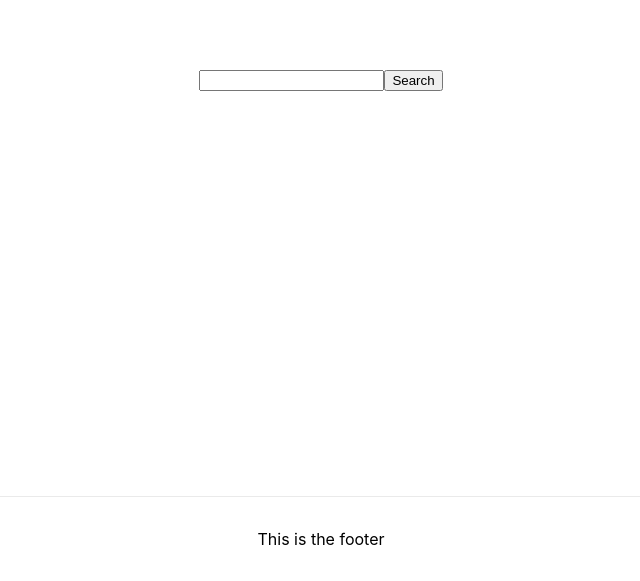
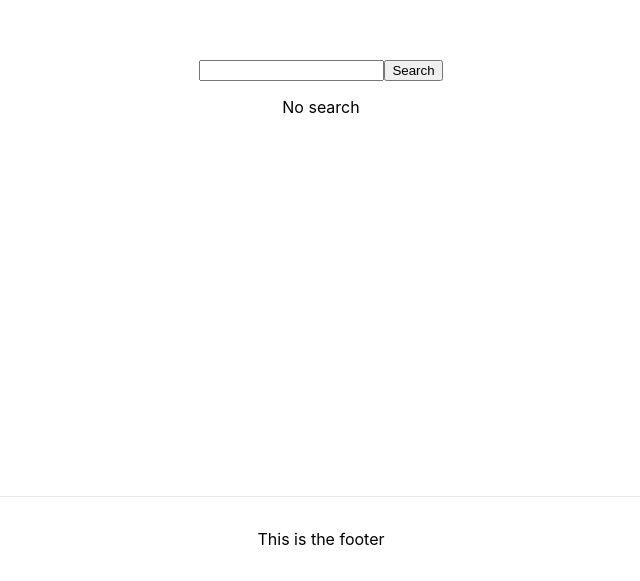
Before and after one commit to fernanhick/weather-next, a Next.js app: page / in a window 1280 px wide. Shown: the part 304-885 px from the top of the page, without its empty margins (319-959 px from the left). Built offline with nearby package versions, Linux system fonts and the light colour scheme; no server answers.

Commit message:
searchbar update data

```diff
--- a/pages/index.js
+++ b/pages/index.js
@@ -13,16 +13,16 @@ export default function Home() {
     const url = `https://api.open-meteo.com/v1/forecast?latitude=${latitude}&longitude=${longitude}&hourly=temperature_2m`
 
     // const geoCodeURL = `curl -X POST -d locate="415 C'WEALTH AVE WEST Singapore" \ -d geoit="XML" \ https://geocode.xyz`
-    const geoCodeURL = `curl -X POST -d locate="manchester" \ -d geoit="XML" \ https://geocode.xyz`
 
-    const { location, setLocation } = useState('')
+    const [location, setLocation] = useState('')
+    const geoCodeURL = `https://geocode.xyz/${location}?json=1`
 
     useEffect(() => {
         axios.get(geoCodeURL).then((response) => console.log(response))
 
         setLatitude(38.58)
         setLongitude(12.34)
-    }, [])
+    }, [location])
     useEffect(() => {
         //   axios.get(geoCodeURL).then((response) => console.log(response))
 
@@ -31,6 +31,12 @@ export default function Home() {
             //.then((res) => res.json())
             .then((dat) => console.log(dat.data))
     }, [])
+
+    const handleClick = (event, num) => {
+        event.preventDefault()
+        setLocation(num)
+    }
+
     return (
         <div className={styles.container}>
             <Head>
@@ -43,8 +49,8 @@ export default function Home() {
             </Head>
 
             <main className={styles.main}>
-                <Searchbar data={location} />
-                <p> {location}</p>
+                <Searchbar handleClick={handleClick} />
+                <p> {!location ? 'No search' : `${location}`}</p>
             </main>
 
             <footer className={styles.footer}>This is the footer</footer>
--- a/utils/Searchbar.js
+++ b/utils/Searchbar.js
@@ -1,17 +1,16 @@
 import React from 'react'
+import { useState } from 'react'
 
-function Searchbar({ location }) {
+function Searchbar({ handleClick }) {
+    const [location, setLocation] = useState('')
+
     const handleLocation = (e) => {
-        location = e.target.value
-        console.log(e.target.value)
-    }
-    const submitLocation = (e) => {
         e.preventDefault()
-        console.log(location)
+        setLocation(e.target.value)
     }
 
     return (
-        <form onSubmit={submitLocation}>
+        <form onSubmit={(e) => handleClick(e, location)}>
             <input name='searchBar' type='text' onChange={handleLocation} />
             <button>Search</button>
         </form>
```
